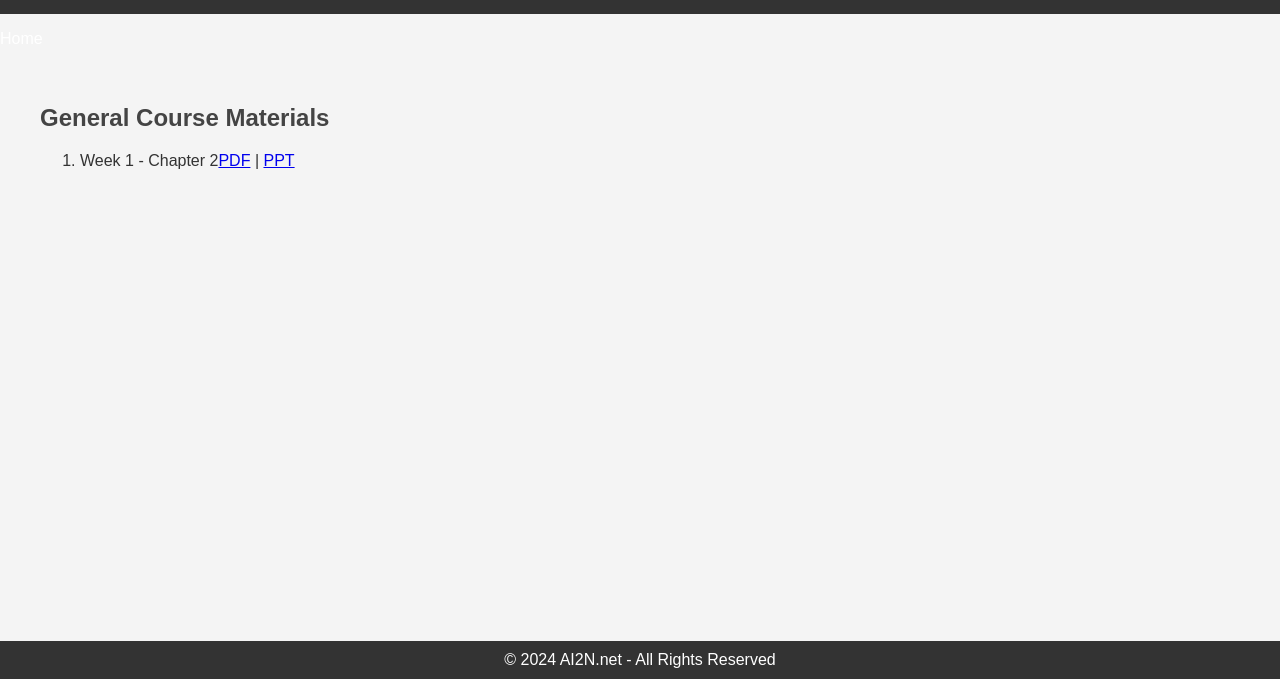
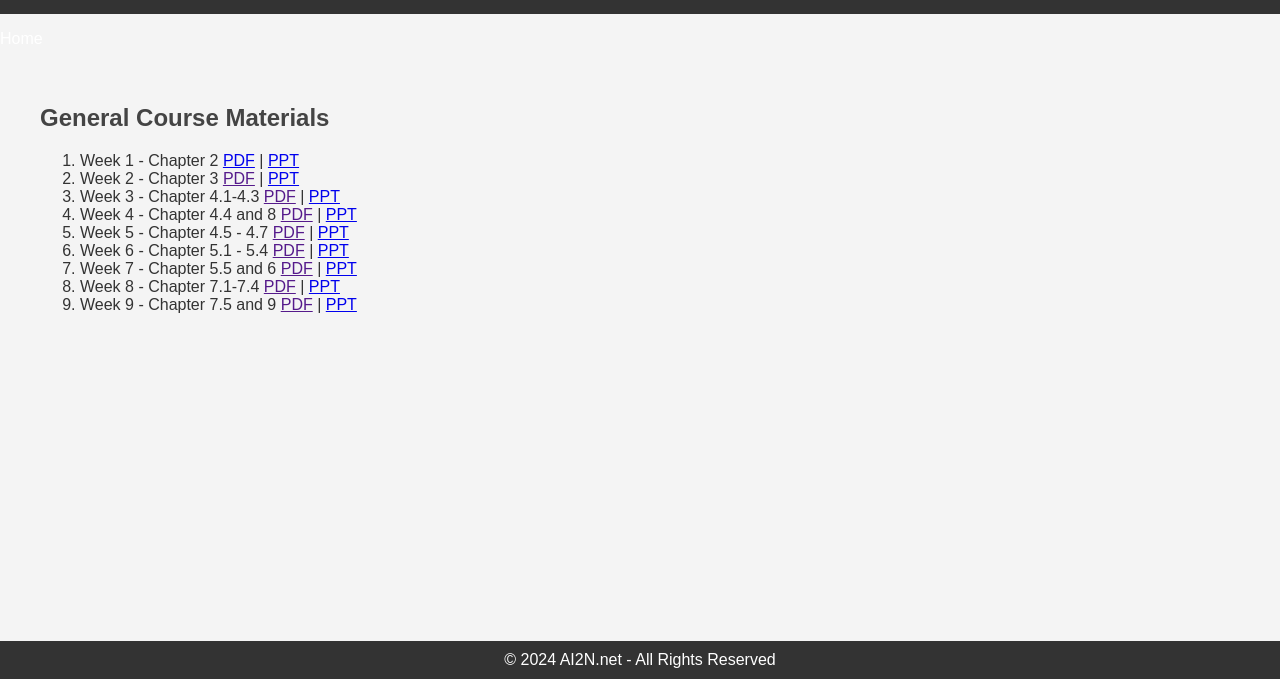
Before and after one commit to benjaminarthurt/AI2N, a plain HTML site: page general.html in a window 1280 px wide. Shown: the part 121-800 px from the top of the page. Drawn offline with Linux system fonts and the light colour scheme.

Commit message:
All weeks PPT

```diff
--- a/general.html
+++ b/general.html
@@ -26,7 +26,15 @@
         <h2>General Course Materials</h2>
         <div>
             <ol>
-                <li>Week 1 - Chapter 2<a href="2023-2027%20-%20Week%201%20-%20Chapter%202.pdf">PDF</a> | <a href="2023-2027%20-%20Week%201%20-%20Chapter%202.pptx">PPT</a> </li>
+                <li>Week 1 - Chapter 2 <a href="2023-2027 - Week 1 - Chapter 2.pdf">PDF</a> | <a href="2023-2027 - Week 1 - Chapter 2.pptx">PPT</a> </li>
+                <li>Week 2 - Chapter 3 <a href="">PDF</a> | <a href="2023-2027 - Week 2 - Chapter 3 PPT.pptx">PPT</a> </li>
+                <li>Week 3 - Chapter 4.1-4.3 <a href="">PDF</a> | <a href="2023-2027 - Week 3 - Chapter 4.1-4.3 PPT.pptx">PPT</a> </li>
+                <li>Week 4 - Chapter 4.4 and 8 <a href="">PDF</a> | <a href="2023-2027 - Week 4 - Chapter 4.4 and 8 PPT.pptx">PPT</a> </li>
+                <li>Week 5 - Chapter 4.5 - 4.7 <a href="">PDF</a> | <a href="2023-2027 - Week 5 - Chapter 4.5-4.7 PPT.pptx">PPT</a> </li>
+                <li>Week 6 - Chapter 5.1 - 5.4 <a href="">PDF</a> | <a href="2023-2027 - Week 6 - Chapter 5.1-5.4 PPT.pptx">PPT</a> </li>
+                <li>Week 7 - Chapter 5.5 and 6 <a href="">PDF</a> | <a href="2023-2027 - Week 7 - Chapter 5.5 and 6 PPT.pptx">PPT</a> </li>
+                <li>Week 8 - Chapter 7.1-7.4 <a href="">PDF</a> | <a href="2023-2027 - Week 8 - Chapters 7.1-7.4 PPT.pptx">PPT</a> </li>
+                <li>Week 9 - Chapter 7.5 and 9 <a href="">PDF</a> | <a href="2023-2027 - Week 9 - Chapters 7.5 and 9 PPT.pptx">PPT</a> </li>
             </ol>
         </div>
     </section>
```
Also changed, not shown: 8 other files.
